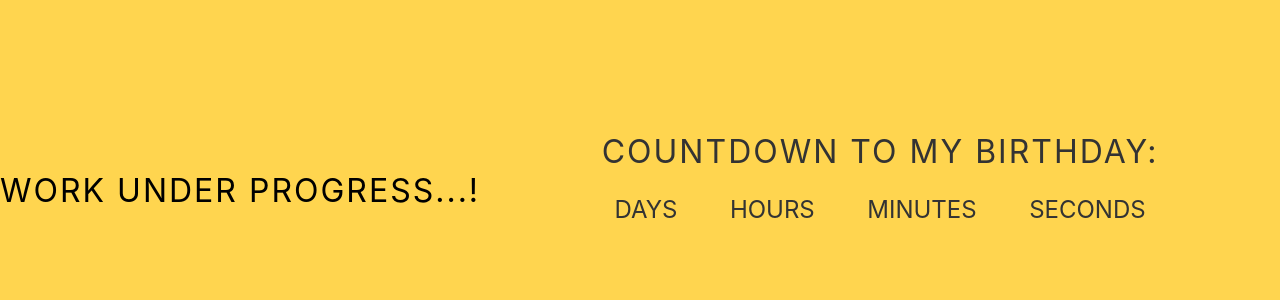
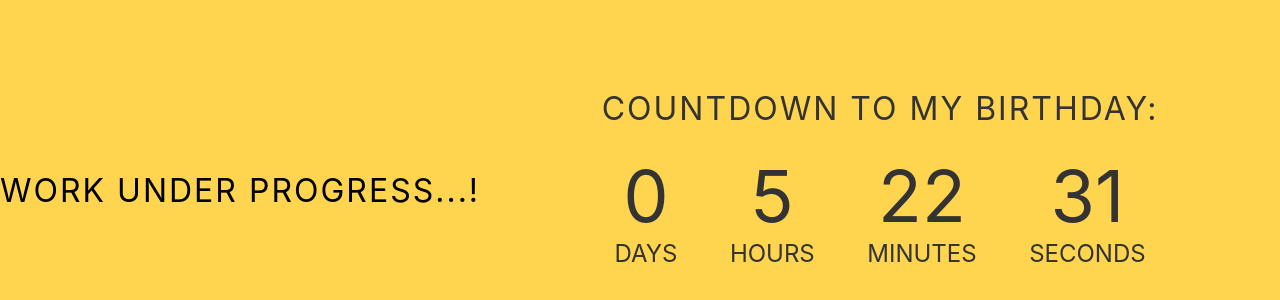
Before and after one commit to SUPER-COOL/MEET-LINK, a plain HTML site: page index.html in a window 1280 px wide. Shown: the part 210-510 px from the top of the page. Drawn offline with Linux system fonts and the light colour scheme.

Commit message:
Update index.html

```diff
--- a/index.html
+++ b/index.html
@@ -24,5 +24,6 @@
     </div>
   </div>
   </div>
+  <script src="js.js" type="text/javascript"></script>
 </body>
 </html>
```
